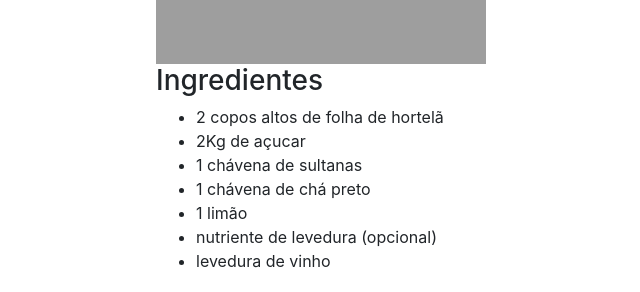
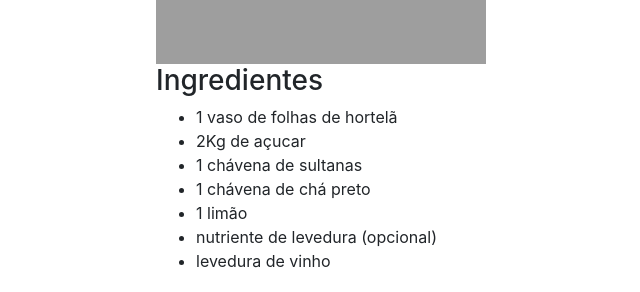
Before and after one commit to horta-da-cooperativa/horta-da-cooperativa.github.io, a Jekyll site: the page built from _fermentos/hortela.md, in a window 1280 px wide. Shown: the part 578-870 px from the top of the page, without its empty margins (319-959 px from the left). Built offline with Jekyll 4.4.1, drawn with Linux system fonts in a browser that asks for light colours.

Commit message:
Alterada a receita de vinho de hortelã

```diff
--- a/_fermentos/hortela.md
+++ b/_fermentos/hortela.md
@@ -8,7 +8,7 @@ tags:
 image: /hortela/produto.jpg
 makes: 10 litros
 ingredients:
-  - 2 copos altos de folha de hortelã
+  - 1 vaso de folhas de hortelã
   - 2Kg de açucar
   - 1 chávena de sultanas
   - 1 chávena de chá preto
```
